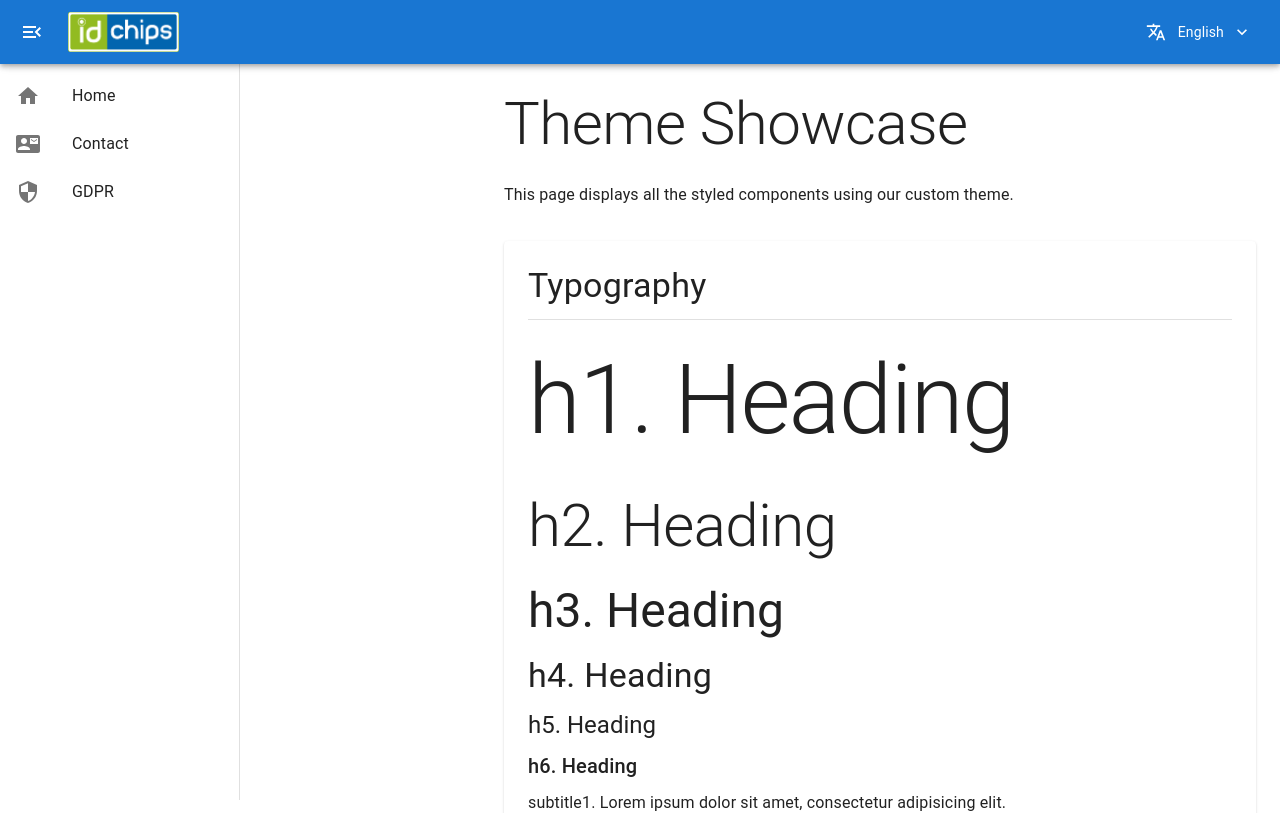
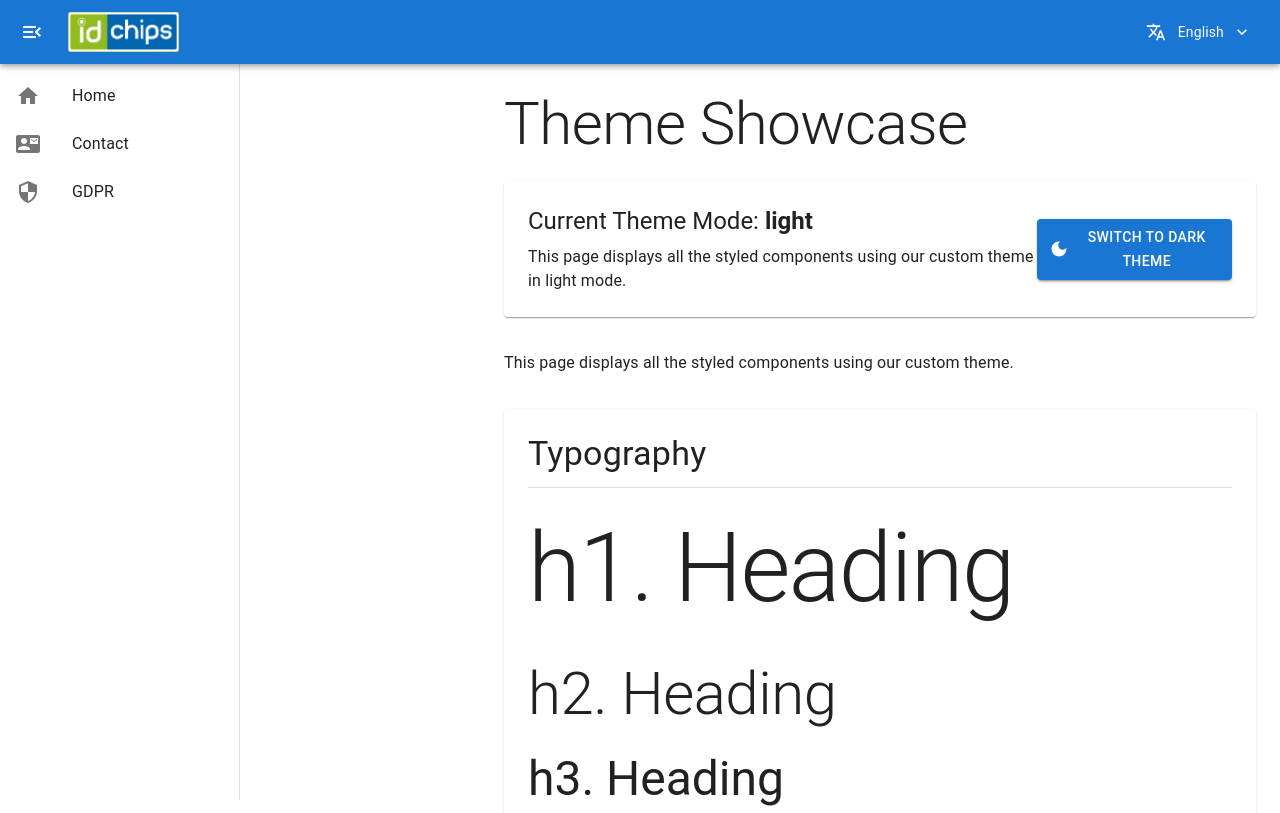
Before and after one commit to mparthoens/idc-sourcegraph, a React (Vite) app in the folder idc-web/: page /theme-showcase in a window 1280 px wide. Shown: the top 813 px of the page. Built offline with nearby package versions, Linux system fonts and the light colour scheme.

Commit message:
Add theme mode information and toggle to ThemeShowcase

```diff
--- a/idc-web/src/i18n/locales/en/common.json
+++ b/idc-web/src/i18n/locales/en/common.json
@@ -3,7 +3,8 @@
 	"navigation": {
 		"home": "Home",
 		"contact": "Contact",
-		"gdpr": "GDPR"
+		"gdpr": "GDPR",
+		"themeShowcase": "Theme Showcase"
 	},
 	"language": {
 		"en": "English",
@@ -16,5 +17,9 @@
 		"cancel": "Cancel",
 		"save": "Save",
 		"delete": "Delete"
+	},
+	"theme": {
+		"switchToLight": "Switch to light theme",
+		"switchToDark": "Switch to dark theme"
 	}
 }
--- a/idc-web/src/pages/ThemeShowcase.tsx
+++ b/idc-web/src/pages/ThemeShowcase.tsx
@@ -38,8 +38,12 @@ import {
   Info as InfoIcon,
   Warning as WarningIcon,
   Error as ErrorIcon,
-  CheckCircle as CheckCircleIcon
+  CheckCircle as CheckCircleIcon,
+  DarkMode as DarkModeIcon,
+  LightMode as LightModeIcon
 } from '@mui/icons-material';
+import { useThemeContext } from '../contexts/ThemeContext';
+import { useTranslation } from 'react-i18next';
 
 /**
  * ThemeShowcase component displays various Material-UI components
@@ -48,10 +52,13 @@ import {
 const ThemeShowcase = () => {
   // Access the theme object
   const theme = useTheme();
+  // Access the theme context for mode information
+  const { mode, toggleColorMode } = useThemeContext();
+  // Access translations
+  const { t } = useTranslation();
 
   // State for tabs
   const [tabValue, setTabValue] = React.useState(0);
-
   // Handler for tab changes
   const handleTabChange = (event: React.SyntheticEvent, newValue: number) => {
     setTabValue(newValue);
@@ -62,8 +69,40 @@ const ThemeShowcase = () => {
       <Typography
         variant='h2'
         gutterBottom>
-        Theme Showcase
+        {t('navigation.themeShowcase', 'Theme Showcase')}
       </Typography>
+
+      {/* Current Theme Mode Display */}
+      <Paper
+        sx={{
+          p: 3,
+          mb: 4,
+          display: 'flex',
+          alignItems: 'center',
+          justifyContent: 'space-between',
+        }}>
+        <Box>
+          <Typography
+            variant='h5'
+            gutterBottom>
+            Current Theme Mode: <strong>{mode}</strong>
+          </Typography>
+          <Typography variant='body1'>
+            This page displays all the styled components using our custom theme
+            in {mode} mode.
+          </Typography>
+        </Box>
+        <Button
+          variant='contained'
+          color='primary'
+          onClick={toggleColorMode}
+          startIcon={mode === 'light' ? <DarkModeIcon /> : <LightModeIcon />}>
+          {mode === 'light'
+            ? t('theme.switchToDark', 'Switch to dark theme')
+            : t('theme.switchToLight', 'Switch to light theme')}
+        </Button>
+      </Paper>
+
       <Typography
         variant='subtitle1'
         gutterBottom
@@ -79,7 +118,6 @@ const ThemeShowcase = () => {
           Typography
         </Typography>
         <Divider sx={{ mb: 3 }} />
-
         <Typography
           variant='h1'
           gutterBottom>
@@ -162,7 +200,6 @@ const ThemeShowcase = () => {
           Colors
         </Typography>
         <Divider sx={{ mb: 3 }} />
-
         <Grid
           container
           spacing={2}>
@@ -211,7 +248,6 @@ const ThemeShowcase = () => {
               </Typography>
             </Box>
           </Grid>
-
           {/* Secondary colors */}
           <Grid
             item
@@ -257,7 +293,6 @@ const ThemeShowcase = () => {
               </Typography>
             </Box>
           </Grid>
-
           {/* Accent and text colors */}
           <Grid
             item
@@ -314,7 +349,6 @@ const ThemeShowcase = () => {
           Buttons
         </Typography>
         <Divider sx={{ mb: 3 }} />
-
         <Grid
           container
           spacing={2}>
@@ -367,7 +401,6 @@ const ThemeShowcase = () => {
               <Button variant='accent'>Accent</Button>
             </Box>
           </Grid>
-
           {/* Outlined buttons */}
           <Grid
             item
@@ -416,7 +449,6 @@ const ThemeShowcase = () => {
               </Button>
             </Box>
           </Grid>
-
           {/* Text buttons */}
           <Grid
             item
@@ -465,7 +497,6 @@ const ThemeShowcase = () => {
               </Button>
             </Box>
           </Grid>
-
           {/* Button sizes */}
           <Grid
             item
@@ -508,7 +539,6 @@ const ThemeShowcase = () => {
           Form Elements
         </Typography>
         <Divider sx={{ mb: 3 }} />
-
         <Grid
           container
           spacing={3}>
@@ -572,7 +602,6 @@ const ThemeShowcase = () => {
               />
             </Box>
           </Grid>
-
           {/* Selection Controls */}
           <Grid
             item
@@ -599,7 +628,6 @@ const ThemeShowcase = () => {
                 />
               </Box>
             </Box>
-
             <Box sx={{ mb: 2 }}>
               <Typography
                 variant='subtitle2'
@@ -616,7 +644,6 @@ const ThemeShowcase = () => {
                 />
               </Box>
             </Box>
-
             <Box sx={{ mb: 2 }}>
               <Typography
                 variant='subtitle2'
@@ -633,7 +660,6 @@ const ThemeShowcase = () => {
                 />
               </Box>
             </Box>
-
             <Box sx={{ mb: 2 }}>
               <Typography
                 variant='subtitle2'
@@ -664,7 +690,6 @@ const ThemeShowcase = () => {
           Cards
         </Typography>
         <Divider sx={{ mb: 3 }} />
-
         <Grid
           container
           spacing={3}>
@@ -694,7 +719,6 @@ const ThemeShowcase = () => {
               </CardActions>
             </Card>
           </Grid>
-
           {/* Card with Actions */}
           <Grid
             item
@@ -730,7 +754,6 @@ const ThemeShowcase = () => {
               </CardActions>
             </Card>
           </Grid>
-
           {/* Outlined Card */}
           <Grid
             item
@@ -772,7 +795,6 @@ const ThemeShowcase = () => {
           Feedback Components
         </Typography>
         <Divider sx={{ mb: 3 }} />
-
         <Grid
           container
           spacing={3}>
@@ -810,7 +832,6 @@ const ThemeShowcase = () => {
               This is a success alert — <strong>check it out!</strong>
             </Alert>
           </Grid>
-
           {/* Progress */}
           <Grid
             item
@@ -834,7 +855,6 @@ const ThemeShowcase = () => {
                 <CircularProgress color='error' />
               </Box>
             </Box>
-
             <Box sx={{ mb: 2 }}>
               <Typography
                 variant='subtitle2'
@@ -858,7 +878,6 @@ const ThemeShowcase = () => {
               </Box>
             </Box>
           </Grid>
-
           {/* Chips */}
           <Grid
             item
@@ -920,7 +939,6 @@ const ThemeShowcase = () => {
           Navigation Components
         </Typography>
         <Divider sx={{ mb: 3 }} />
-
         {/* Tabs */}
         <Typography
           variant='h6'
@@ -954,7 +972,6 @@ const ThemeShowcase = () => {
             </Typography>
           )}
         </Box>
-
         {/* Lists */}
         <Typography
           variant='h6'
@@ -984,7 +1001,6 @@ const ThemeShowcase = () => {
               </ListItem>
             </List>
           </Grid>
-
           <Grid
             item
             xs={12}
@@ -1018,7 +1034,6 @@ const ThemeShowcase = () => {
             </List>
           </Grid>
         </Grid>
-
         {/* Accordions */}
         <Typography
           variant='h6'
@@ -1075,7 +1090,6 @@ const ThemeShowcase = () => {
           Status Icons
         </Typography>
         <Divider sx={{ mb: 3 }} />
-
         <Grid
           container
           spacing={2}>
@@ -1162,7 +1176,6 @@ const ThemeShowcase = () => {
           Theme Information
         </Typography>
         <Divider sx={{ mb: 3 }} />
-
         <Typography
           variant='body1'
           paragraph>
@@ -1170,7 +1183,6 @@ const ThemeShowcase = () => {
           feel across the application. It's based on Material-UI's theming
           system with custom colors, typography, and component styles.
         </Typography>
-
         <Typography
           variant='body1'
           paragraph>
@@ -1194,7 +1206,6 @@ const ThemeShowcase = () => {
           </Box>
           .
         </Typography>
-
         <Typography variant='body1'>
           The font family used throughout the application is:{' '}
           <Box
@@ -1203,6 +1214,32 @@ const ThemeShowcase = () => {
             {theme.typography.fontFamily}
           </Box>
         </Typography>
+
+        {/* Theme Mode Information */}
+        <Box
+          sx={{ mt: 3, p: 2, bgcolor: 'background.default', borderRadius: 1 }}>
+          <Typography
+            variant='h6'
+            gutterBottom>
+            Current Theme Mode Settings
+          </Typography>
+          <Typography variant='body2'>
+            Mode: <strong>{mode}</strong>
+          </Typography>
+          <Typography variant='body2'>
+            Background Default:{' '}
+            <strong>{theme.palette.background.default}</strong>
+          </Typography>
+          <Typography variant='body2'>
+            Background Paper: <strong>{theme.palette.background.paper}</strong>
+          </Typography>
+          <Typography variant='body2'>
+            Text Primary: <strong>{theme.palette.text.primary}</strong>
+          </Typography>
+          <Typography variant='body2'>
+            Text Secondary: <strong>{theme.palette.text.secondary}</strong>
+          </Typography>
+        </Box>
       </Paper>
     </Box>
   );
```
Also changed, not shown: idc-web/src/components/ThemeToggle.tsx (added, +38 -0 lines).
